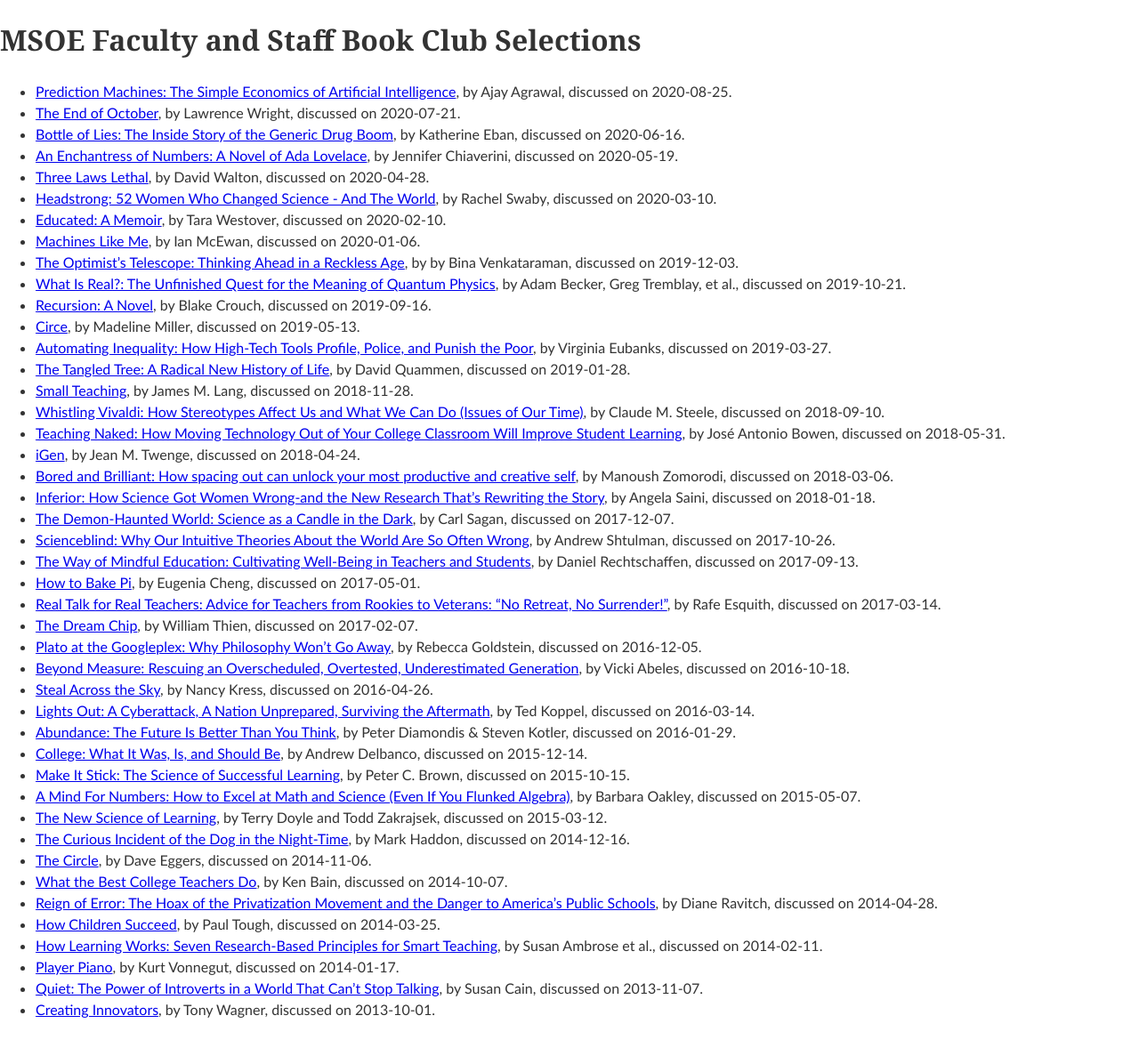
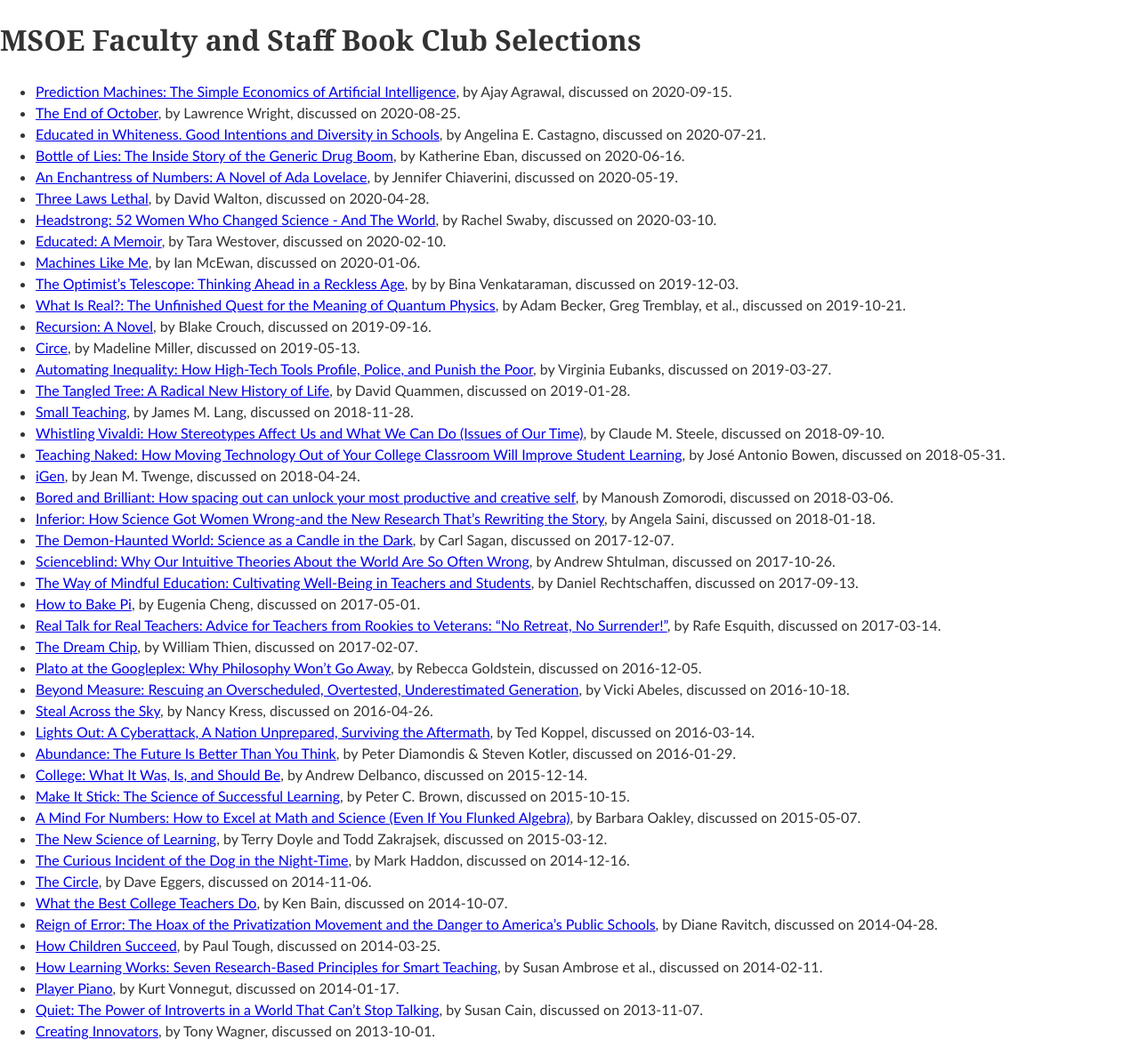
Before and after one commit to edurant/edurant.github.io, a Jekyll site: the page built from misc/bookClub.md, in a window 1280 px wide. Shown: the whole page at 89% size. Built offline with Jekyll 4.4.1, drawn with Linux system fonts in a browser that asks for light colours; our own code applies the rules of GitHub Pages for plain Markdown files; before the commit the page ends 1163 px from its top, so only the background shows below that.

Commit message:
msoe book club update

```diff
--- a/misc/bookClub.md
+++ b/misc/bookClub.md
@@ -1,10 +1,11 @@
 ---
 title: "MSOE Faculty and Staff Book Club Selections"
-date: 2020-05-18 08:57:30 -0600
+date: 2020-06-17 07:44:30 -0600
 ---
 
-* [Prediction Machines: The Simple Economics of Artificial Intelligence](https://www.amazon.com/dp/1633695670), by Ajay Agrawal, discussed on 2020-08-25.
-* [The End of October](https://www.amazon.com/dp/B07WKJSP4J), by Lawrence Wright, discussed on 2020-07-21.
+* [Prediction Machines: The Simple Economics of Artificial Intelligence](https://www.amazon.com/dp/1633695670), by Ajay Agrawal, discussed on 2020-09-15.
+* [The End of October](https://www.amazon.com/dp/B07WKJSP4J), by Lawrence Wright, discussed on 2020-08-25.
+* [Educated in Whiteness. Good Intentions and Diversity in Schools](https://manifold.umn.edu/projects/educated-in-whiteness), by Angelina E. Castagno, discussed on 2020-07-21.
 * [Bottle of Lies: The Inside Story of the Generic Drug Boom](https://www.amazon.com/dp/B086JWVLTB), by Katherine Eban, discussed on 2020-06-16.
 * [An Enchantress of Numbers: A Novel of Ada Lovelace](https://www.amazon.com/dp/B06XK2TCFD), by Jennifer Chiaverini, discussed on 2020-05-19.
 * [Three Laws Lethal](https://www.amazon.com/dp/B07DZJHF4T), by David Walton, discussed on 2020-04-28.
```
